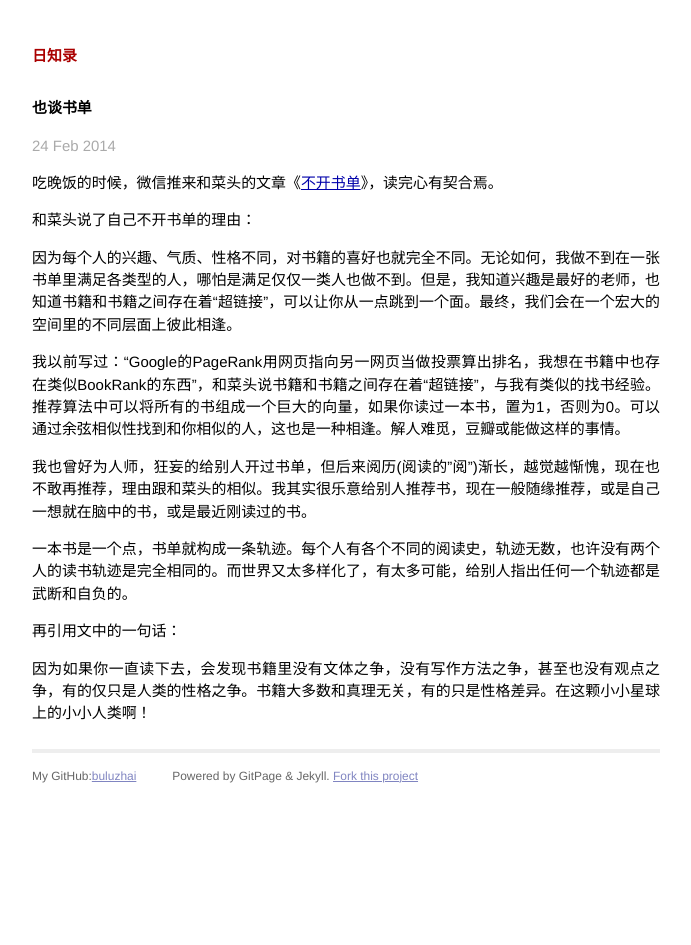
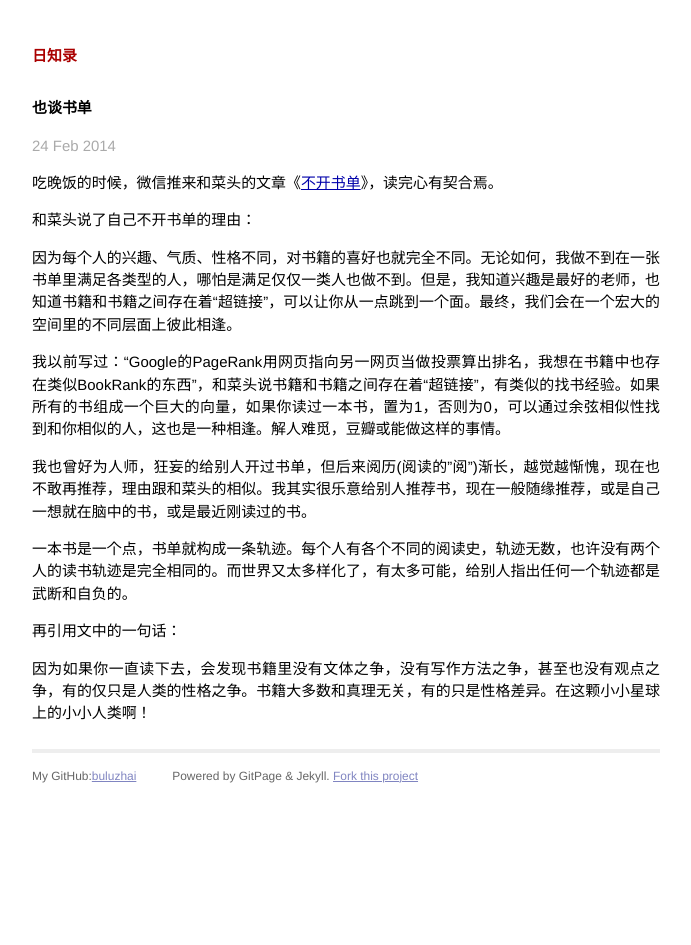
Before and after one commit to gpscad/buluzhai.github.io, a Jekyll site: the page built from _posts/2014-02-24-booklist.markdown, in a window 1280 px wide. Shown: the whole page, without its empty margins (294-985 px from the left). Built offline with Jekyll 4.4.1, drawn with Linux system fonts in a browser that asks for light colours; Markdown is read by kramdown in place of the engine named in the settings; comment, search, counter and statistics services are not loaded.

Commit message:
change b

```diff
--- a/_posts/2014-02-24-booklist.markdown
+++ b/_posts/2014-02-24-booklist.markdown
@@ -11,7 +11,7 @@ categories: 每日一篇千字文
 
 >因为每个人的兴趣、气质、性格不同，对书籍的喜好也就完全不同。无论如何，我做不到在一张书单里满足各类型的人，哪怕是满足仅仅一类人也做不到。但是，我知道兴趣是最好的老师，也知道书籍和书籍之间存在着“超链接”，可以让你从一点跳到一个面。最终，我们会在一个宏大的空间里的不同层面上彼此相逢。
 
-我以前写过：“Google的PageRank用网页指向另一网页当做投票算出排名，我想在书籍中也存在类似BookRank的东西”，和菜头说书籍和书籍之间存在着“超链接”，与我有类似的找书经验。推荐算法中可以将所有的书组成一个巨大的向量，如果你读过一本书，置为1，否则为0。可以通过余弦相似性找到和你相似的人，这也是一种相逢。解人难觅，豆瓣或能做这样的事情。
+我以前写过：“Google的PageRank用网页指向另一网页当做投票算出排名，我想在书籍中也存在类似BookRank的东西”，和菜头说书籍和书籍之间存在着“超链接”，有类似的找书经验。如果所有的书组成一个巨大的向量，如果你读过一本书，置为1，否则为0，可以通过余弦相似性找到和你相似的人，这也是一种相逢。解人难觅，豆瓣或能做这样的事情。
 
 我也曾好为人师，狂妄的给别人开过书单，但后来阅历(阅读的"阅")渐长，越觉越惭愧，现在也不敢再推荐，理由跟和菜头的相似。我其实很乐意给别人推荐书，现在一般随缘推荐，或是自己一想就在脑中的书，或是最近刚读过的书。
 
```
